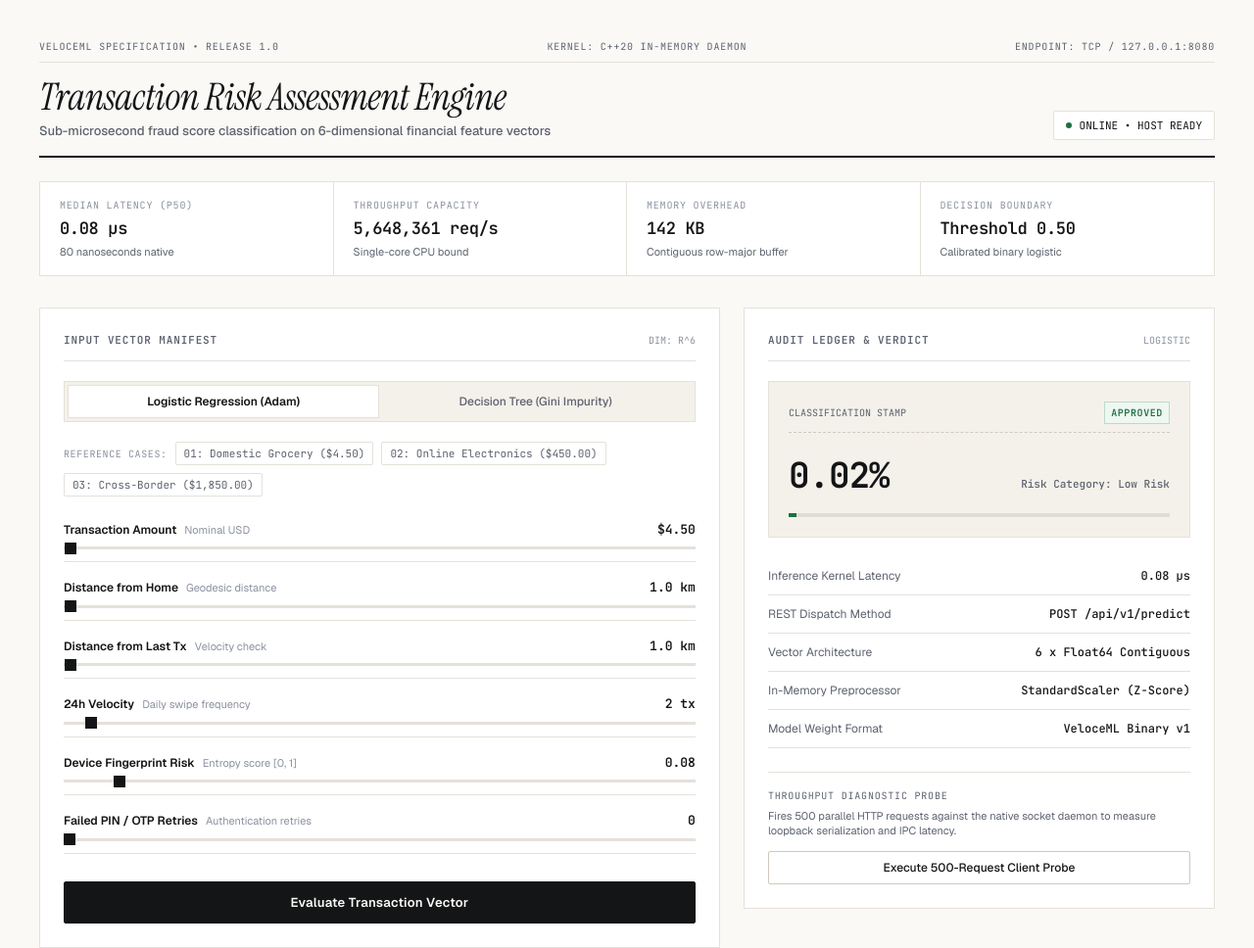
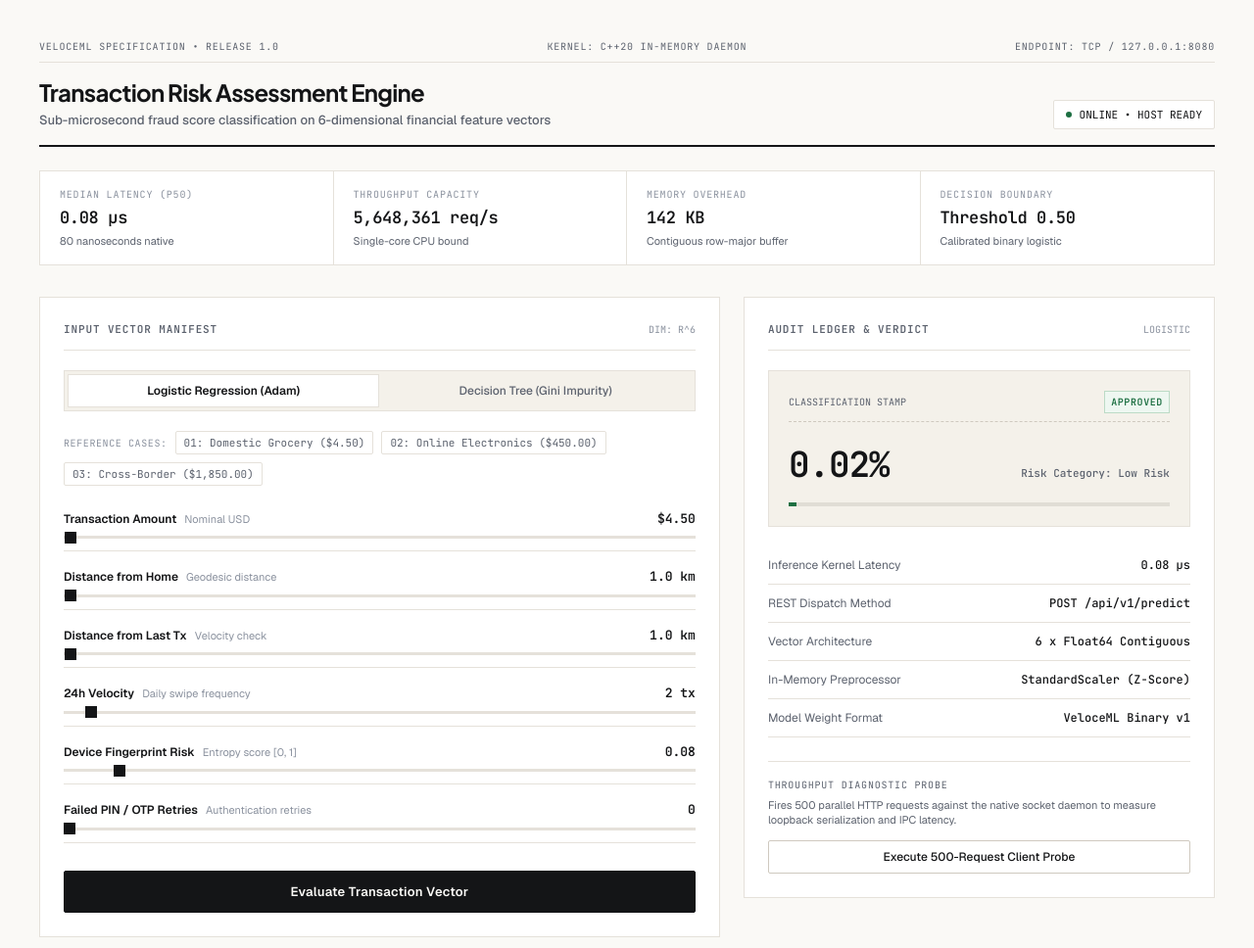
Before and after one commit to bhawansh1/cpp-realtime-fraud-engine, a plain HTML site: page web/index.html in a window 1280 px wide. Shown: the whole page at 98% size. Drawn offline with nearby package versions, Linux system fonts and the light colour scheme; no server answers.

Commit message:
fix(typography): replace italic serif with clean Plus Jakarta Sans display typography

```diff
--- a/web/index.html
+++ b/web/index.html
@@ -6,7 +6,7 @@
     <title>VeloceML • Real-Time Transaction Risk Evaluator</title>
     <link rel="preconnect" href="https://fonts.googleapis.com">
     <link rel="preconnect" href="https://fonts.gstatic.com" crossorigin>
-    <link href="https://fonts.googleapis.com/css2?family=Geist:wght@400;500;600&family=Instrument+Serif:ital@0;1&family=JetBrains+Mono:wght@400;500;600&family=Plus+Jakarta+Sans:wght@500;600;700&display=swap" rel="stylesheet">
+    <link href="https://fonts.googleapis.com/css2?family=Geist:wght@400;500;600&family=JetBrains+Mono:wght@400;500;600&family=Plus+Jakarta+Sans:wght@500;600;700;800&display=swap" rel="stylesheet">
     <style>
         :root {
             /* Warm Editorial Ledger Palette */
@@ -31,8 +31,8 @@
             --signal-fail-bg: #FDF1EF;
             --signal-fail-border: #F3C4BF;
 
-            --font-display: 'Instrument Serif', Georgia, serif;
-            --font-sans: 'Geist', 'Plus Jakarta Sans', -apple-system, BlinkMacSystemFont, sans-serif;
+            --font-display: 'Plus Jakarta Sans', -apple-system, BlinkMacSystemFont, sans-serif;
+            --font-sans: 'Geist', -apple-system, BlinkMacSystemFont, sans-serif;
             --font-mono: 'JetBrains Mono', monospace;
         }
 
@@ -91,11 +91,11 @@
 
         .masthead-titles h1 {
             font-family: var(--font-display);
-            font-size: 38px;
-            font-weight: 400;
-            font-style: italic;
-            letter-spacing: -0.01em;
-            line-height: 1.05;
+            font-size: 24px;
+            font-weight: 700;
+            font-style: normal;
+            letter-spacing: -0.03em;
+            line-height: 1.2;
             color: var(--text-ink);
             margin-bottom: 4px;
         }
```
Also changed, not shown: 1 other file.
